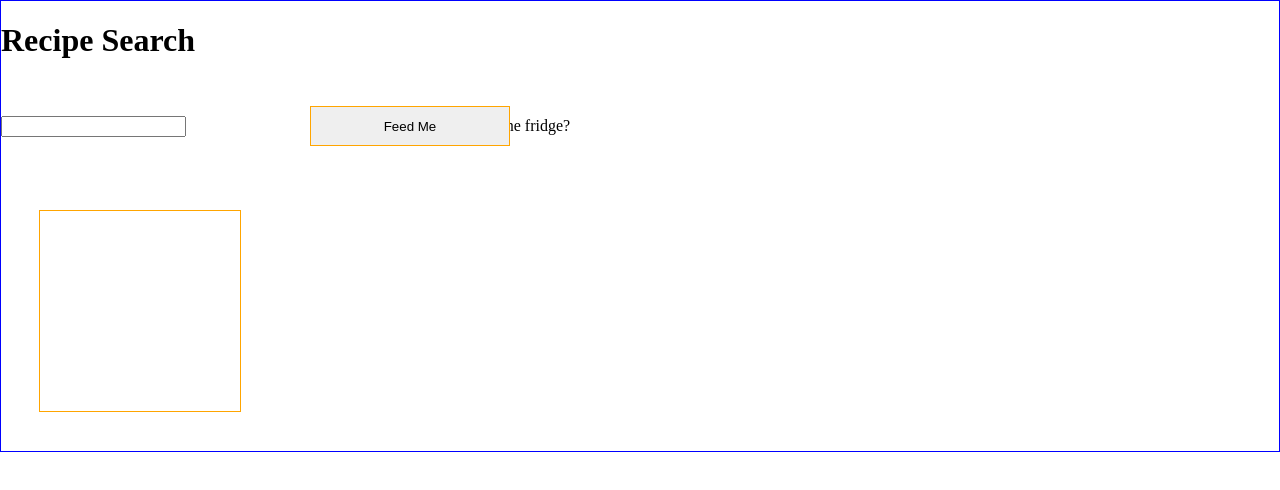
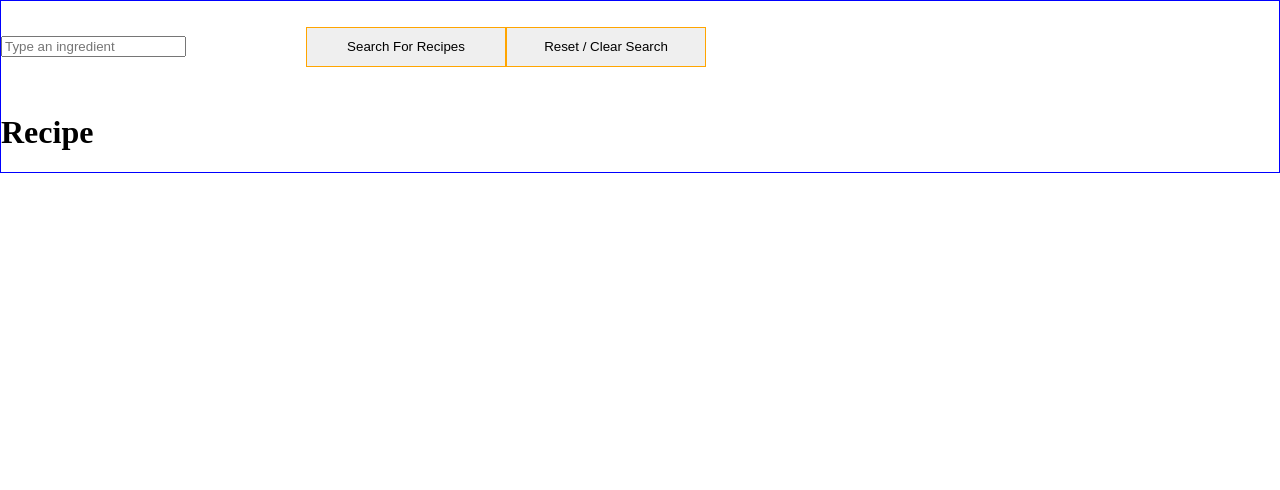
Before and after one commit to JamieBort/RecipeSearch, a plain HTML site: page index.html in a window 1280 px wide. Drawn offline with Linux system fonts and the light colour scheme; files that its build step writes are made by us from their sources.

Commit message:
Refactoring code so that I learn this material better.

```diff
--- a/index.html
+++ b/index.html
@@ -1,84 +1,14 @@
-<!-- <!DOCTYPE html>
+<!DOCTYPE html>
 <html>
 
 <head>
+  <link rel="stylesheet" href="style.css">
   <meta charset="utf-8">
-  <title>Recipe Search</title>
-  <link rel="stylesheet" href="style2.css">
+  <title></title>
 </head>
 
 <body>
-  <div id="wrapper">
-
-    <header>
-      <nav>
-      </nav>
-    </header>
-    <form class="" action="index.html" method="post">
-      <button onclick="myFunction()" type="button" name="button">Click me</button>
-    </form>
-    <hr>
-    <section>
-
-      <div class="box">
-
-      </div>
-      <div class="box">
-
-      </div>
-      <div class="box">
-
-      </div>
-      <div class="box">
-
-      </div>
-      <div class="box">
-
-      </div>
-      <div class="box">
-
-      </div>
-      <div class="box">
-
-      </div>
-      <div class="box">
-
-      </div>
-    </section>
-  </div>
-  <script type="" src="main.js">
-
-  </script>
+  <script src="main.js"></script>
 </body>
 
-</html> -->
-
-
-<!-- ================= -->
-
-<!DOCTYPE html>
-<html>
-  <head>
-    <meta charset="utf-8">
-    <title>Recipe Puppy</title>
-    <link rel="stylesheet" href="style.css">
-  </head>
-  <body>
-    <div class="wrapper">
-      <h1>Recipe Search</h1>
-      <div class="">
-        <form class="">
-          <input type="search" id="search">
-          <button type="button" name="button" id="button">Feed Me</button>
-          <span class="desc">What you got in the fridge?</span>
-        </form>
-      </div>
-      <div class="box">
-        <ul class="list">
-        </ul>
-      </div>
-
-    </div>
-    <script src="main.js"></script>
-  </body>
 </html>
--- a/main.js
+++ b/main.js
@@ -1,45 +1,42 @@
-let recipeBox = document.querySelector(".box")
-let recipes = document.querySelector(".list")
-let content = document.querySelector("#wrapper");
-let button = document.querySelector("#button");
-let search = document.querySelector("#search");
+// give it functionality such that pressing the enter/return key has hte same effect as selecting the Search button.
 
-button.addEventListener("click", function() {
-  fetch("http://crossorigin.mehttp://www.recipepuppy.com/api/?q=search-term=${search.value}")
-    // Data is fetched and we get a promise.
-    .then(
-      // The promise returns a response from the server.
-      function(response) {
-        // We process the response accordingly.
-        if (response.status !== 200) {
-          console.log(response.status);
-          return response.json();
-        }
-      })
-    .then(function(data) {
-      let results = data.results;
-      for (var i = 0; i < results.length; i++) {
-        recipes.innerHTML += `
-          <div class="">
-        <img src=${results[i].thumbnail}>
-        <a href=${results[i].href}><h2 class="title">${results[i].title}</h2></a>
-        </div>
-`
-      }
-    })
+// Formatting the html
 
-    .catch(function(error) {
-      //   // Do something with your JSON.
-      //   // For example, a 'for' loop.
-      console.error(error.message);
-    });
-})
+var body = document.querySelector("body");
+
+var h1 = document.createElement("h1");
+var recipe = document.createTextNode("Recipe");
+h1.appendChild(recipe);
+body.appendChild(h1);
+
+var input = document.createElement("input");
+input.setAttribute("placeholder", "Type an ingredient");
+body.appendChild(input);
 
 
-// response.json().then(function(data) {
-//   // Do something with your JSON.
-//   // For example, a 'for' loop.
-//
-//     console.error(error.message);
-//   });
-// })
+var buttonSearch = document.createElement("button");
+var searchText = document.createTextNode("Search For Recipes");
+buttonSearch.appendChild(searchText);
+body.appendChild(buttonSearch);
+
+var buttonClear = document.createElement("button");
+var clearText = document.createTextNode("Reset / Clear Search");
+buttonClear.appendChild(clearText);
+body.appendChild(buttonClear);
+
+
+// Element.setAttribute(name, value);
+// h1.innerHTML = "Recipe"; // NOTE: 'createTextNode' is favorable to 'innerHTML': https://stackoverflow.com/questions/13122760/is-there-any-major-difference-between-innerhtml-and-using-createtextnode-to-fill
+body.appendChild(h1);
+
+
+
+
+// .innerHTML =         (baseElement.querySelector("div span").innerHTML);
+
+
+// Using the api
+
+// fetch("http://www.recipepuppy.com/api/")
+  // Data is fetched and we get a promise.
+  // .then(
```
Also changed, not shown: old/index.html (added, +84 -0 lines), old/main.js (added, +45 -0 lines), old/style.css (renamed from style.css), old/style2.css (renamed from style2.css).
